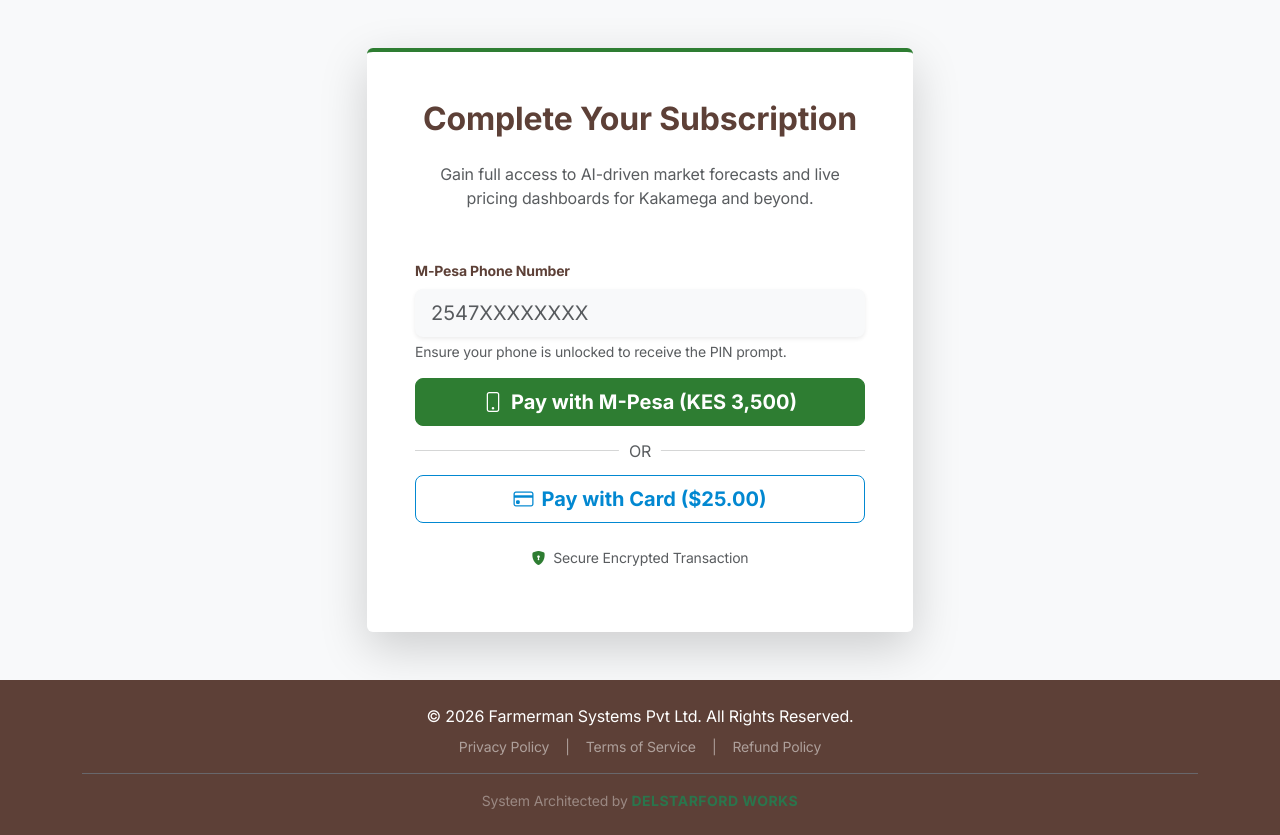
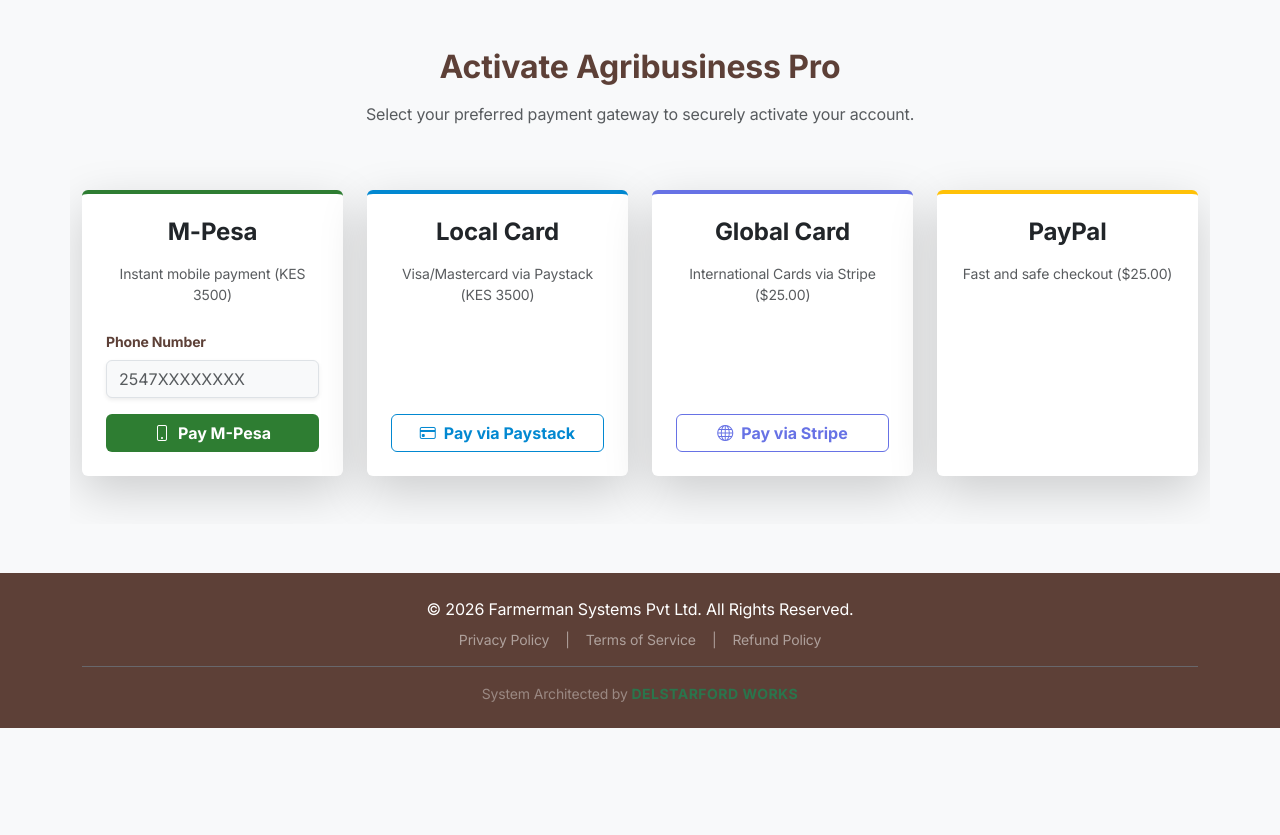
Before and after one commit to delstarford123/FARMERMA-SYSTEMS, a Flask app: page /checkout in a window 1280 px wide. Shown: the part 72-907 px from the top of the page. After the commit the page ends 800 px from the top, so only its background shows below. Run offline with Flask 3, Linux system fonts and the light colour scheme; the visitor is signed in with stand-in values (Sample User, id 1); data that the repository does not hold is empty; some libraries are stand-ins or nearby versions.

Commit message:
Fix M-Pesa redirect logic and add hidden plan_id to checkout form

```diff
--- a/main.py
+++ b/main.py
@@ -25,7 +25,7 @@ load_dotenv()
 MAIL_USERNAME = os.environ.get('MAIL_USERNAME')
 MAIL_PASSWORD = os.environ.get('MAIL_PASSWORD')
 MAIL_SERVER = 'smtp.gmail.com'
-MAIL_PORT = 465
+MAIL_PORT = 587
 
 # ... the rest of your Firebase setup and routes continue below ...
 
@@ -377,11 +377,40 @@ def account_settings():
     profile_data = user_ref.get() or {'full_name': 'User', 'email': session.get('user_email', '')}
     return render_template('accounts&subscription settings.html', profile=profile_data)
 
+
+
+
 @app.route('/checkout')
 def subscriber_checkout():
-    if 'user_id' not in session: return redirect(url_for('register'))
-    return render_template('subscriber checkout.html')
+    # 1. Get the plan from the URL (default to 'pro' if none is provided)
+    plan_id = request.args.get('plan', 'pro')
 
+    # 2. Set the dynamic prices based on the choice
+    if plan_id == 'basic':
+        plan_name = "Smallholder Plan"
+        amount_kes = 700
+        amount_usd = "5.00"
+    elif plan_id == 'enterprise':
+        plan_name = "Enterprise & NGO"
+        amount_kes = 20000
+        amount_usd = "150.00"
+    else: # Default to Pro
+        plan_id = 'pro'
+        plan_name = "Agribusiness Pro"
+        amount_kes = 3500
+        amount_usd = "25.00"
+
+    # 3. Pass everything to the frontend
+    return render_template(
+        'subscriber_checkout.html',
+        plan_id=plan_id,
+        plan_name=plan_name,
+        amount_kes=amount_kes,
+        amount_usd=amount_usd,
+        paystack_public_key=os.environ.get('PAYSTACK_PUBLIC_KEY'),
+        stripe_public_key=os.environ.get('STRIPE_PUBLIC_KEY'),
+        paypal_client_id=os.environ.get('PAYPAL_CLIENT_ID')
+    )
 # ==========================================
 # TRAINING ACADEMY (Fully Protected)
 # ==========================================
@@ -759,21 +788,74 @@ def api_market_prices():
     items = rtdb.reference('market_data').get() or {}
     return jsonify([{'id': k, **v} for k, v in items.items()]), 200
 
+
+
+
+
+
+
+
+
+
+
+
 # ==========================================
-# PAYMENTS & CALLBACKS
+# PAYMENTS & CALLBACKS (M-PESA)
 # ==========================================
 @app.route('/process-mpesa', methods=['POST'])
 def process_mpesa():
     phone = request.form.get('phone_number')
-    res = initiate_stk_push(phone, 1)
-    if res.get('ResponseCode') == '0':
-        rtdb.reference(f'pending_transactions/{res.get("CheckoutRequestID")}').set({
-            'user_id': session['user_id'], 'amount': 1, 'status': 'pending'
-        })
-        flash("Check your phone!", "success")
-        return redirect(url_for('payment_success'))
-    flash("Error initiating M-Pesa.", "danger")
-    return redirect(url_for('subscriber_checkout'))
+
+    # FIX: Get the plan from the FORM data, not the URL args
+    plan_id = request.form.get('plan_id', 'pro')
+
+    # 1. Safely catch the dynamic amount from the hidden HTML input
+    raw_amount = request.form.get('amount')
+
+    # 2. Convert to integer and handle potential math/input errors
+    try:
+        amount = int(raw_amount) if raw_amount else 3500
+    except (ValueError, TypeError):
+        amount = 3500
+
+    # 3. Trigger the STK push
+    try:
+        res = initiate_stk_push(phone, amount)
+
+        # LOGGING for your terminal
+        print(f"--- M-PESA DEBUG START ---")
+        print(f"Phone: {phone} | Amount: {amount} | Plan: {plan_id}")
+        print(f"Safaricom Response: {res}")
+        print(f"--- M-PESA DEBUG END ---")
+
+        # 4. Check if the request was accepted (ResponseCode '0')
+        if res and res.get('ResponseCode') == '0':
+            checkout_id = res.get("CheckoutRequestID")
+
+            # Record in Firebase
+            rtdb.reference(f'pending_transactions/{checkout_id}').set({
+                'user_id': session.get('user_id'),
+                'amount': amount,
+                'plan': plan_id, # Store plan so callback knows what tier to grant
+                'status': 'pending',
+                'timestamp': datetime.now().strftime("%Y-%m-%d %H:%M:%S")
+            })
+
+            flash("Check your phone! Enter your M-Pesa PIN to complete.", "success")
+            return redirect(url_for('payment_success'))
+
+        # Handle specific Safaricom error responses
+        error_msg = res.get('errorMessage', 'Safaricom service is currently unavailable.')
+        flash(f"M-Pesa Error: {error_msg}", "danger")
+
+    except Exception as e:
+        # This catches those 503 timeouts and connection resets
+        print(f"CRITICAL MPESA ERROR: {str(e)}")
+        flash("M-Pesa Gateway is unstable. Please try again or use a Card.", "danger")
+
+    # FIX: Redirect back to the corr
+    # ect plan page using the plan_id we caught above
+    return redirect(url_for('subscriber_checkout', plan=plan_id))
 
 @app.route('/mpesa-callback', methods=['POST'])
 def mpesa_callback():
@@ -795,6 +877,155 @@ def mpesa_callback():
 
 @app.route('/success')
 def payment_success(): return render_template('success.html')
+from flask import jsonify
+from datetime import datetime
+
+# ==========================================
+# SYSTEM DIAGNOSTICS & HEALTH CHECK
+# ==========================================
+@app.route('/diagnostics', methods=['GET'])
+def diagnostics():
+    """Returns a 200 OK status to let Render know the server is alive."""
+    return jsonify({
+        "status": "healthy",
+        "system": "Farmerman Systems",
+        "timestamp": datetime.now().strftime("%Y-%m-%d %H:%M:%S")
+    }), 200
+
+import stripe
+
+# Load Stripe and Paystack Keys
+stripe.api_key = os.environ.get('STRIPE_SECRET_KEY')
+PAYPAL_CLIENT_ID = os.environ.get('PAYPAL_CLIENT_ID')
+PAYSTACK_SECRET_KEY = os.environ.get('PAYSTACK_SECRET_KEY')
+
+# ==========================================
+# STRIPE PAYMENTS (Global Cards)
+# ==========================================
+@app.route('/create-stripe-session', methods=['POST'])
+def create_stripe_session():
+    try:
+        # 1. Get the plan sent from the frontend JavaScript
+        data = request.json
+        plan_id = data.get('plan', 'pro')
+
+        # 2. Determine the correct price in CENTS (Stripe uses cents, not dollars)
+        if plan_id == 'basic':
+            plan_name = 'Smallholder Plan'
+            unit_amount = 500 # $5.00
+        elif plan_id == 'enterprise':
+            plan_name = 'Enterprise & NGO'
+            unit_amount = 15000 # $150.00
+        else:
+            plan_id = 'pro'
+            plan_name = 'Agribusiness Pro'
+            unit_amount = 2500 # $25.00
+
+        # Create a Stripe Checkout Session
+        checkout_session = stripe.checkout.Session.create(
+            payment_method_types=['card'],
+            line_items=[{
+                'price_data': {
+                    'currency': 'usd',
+                    'unit_amount': unit_amount,
+                    'product_data': {
+                        'name': f'Farmerman Systems: {plan_name}',
+                    },
+                },
+                'quantity': 1,
+            }],
+            mode='payment',
+            # Pass both the user ID AND the plan ID so we know what to upgrade them to later!
+            metadata={
+                'user_id': session.get('user_id'),
+                'plan_id': plan_id
+            },
+            success_url=url_for('payment_success', _external=True) + '?session_id={CHECKOUT_SESSION_ID}',
+            cancel_url=url_for('subscriber_checkout', _external=True),
+        )
+        return jsonify({'id': checkout_session.id})
+    except Exception as e:
+        return jsonify(error=str(e)), 403
+
+
+# ==========================================
+# PAYPAL PAYMENTS (Backend Verification)
+# ==========================================
+@app.route('/paypal-transaction-complete', methods=['POST'])
+def paypal_transaction_complete():
+    data = request.json
+    order_id = data.get('orderID')
+    plan_id = data.get('plan', 'pro') # Read the dynamic plan
+    user_id = session.get('user_id')
+
+    # Calculate receipt amount for the database
+    amount_paid = 5.00 if plan_id == 'basic' else 150.00 if plan_id == 'enterprise' else 25.00
+
+    if user_id and order_id:
+        # Dynamically upgrade the user to their chosen tier
+        rtdb.reference(f'users/{user_id}').update({'subscription_tier': plan_id})
+
+        # Save the receipt
+        rtdb.reference(f'completed_transactions/{user_id}').push({
+            'receipt_number': order_id,
+            'amount': amount_paid,
+            'date': datetime.now().strftime("%Y-%m-%d %H:%M:%S"),
+            'plan': f'{plan_id.capitalize()} (PayPal)'
+        })
+        return jsonify({"status": "success"}), 200
+
+    return jsonify({"status": "failed"}), 400
+
+
+# ==========================================
+# PAYSTACK PAYMENTS (Local/Global Cards)
+# ==========================================
+@app.route('/verify-paystack')
+def verify_paystack():
+    """Verifies the card payment with Paystack and upgrades the user."""
+    reference = request.args.get('reference')
+    plan_id = request.args.get('plan', 'pro') # Read the dynamic plan from the URL
+    user_id = session.get('user_id')
+
+    if not reference or not user_id:
+        flash("Invalid payment reference.", "danger")
+        return redirect(url_for('subscriber_checkout'))
+
+    headers = {
+        "Authorization": f"Bearer {PAYSTACK_SECRET_KEY}",
+        "Content-Type": "application/json",
+    }
+    verify_url = f"https://api.paystack.co/transaction/verify/{reference}"
+
+    try:
+        response = requests.get(verify_url, headers=headers)
+        response_data = response.json()
+
+        if response_data.get('data', {}).get('status') == 'success':
+            # Paystack returns the amount in cents/kobo, so divide by 100 for the receipt
+            amount_paid = response_data['data']['amount'] / 100
+
+            # Dynamically upgrade the user tier
+            rtdb.reference(f'users/{user_id}').update({'subscription_tier': plan_id})
+
+            # Save the receipt
+            rtdb.reference(f'completed_transactions/{user_id}').push({
+                'receipt_number': reference,
+                'amount': amount_paid,
+                'date': datetime.now().strftime("%Y-%m-%d %H:%M:%S"),
+                'plan': f'{plan_id.capitalize()} (Paystack)'
+            })
+
+            flash(f"Payment successful! Welcome to the {plan_id.capitalize()} plan.", "success")
+            return redirect(url_for('payment_success'))
+        else:
+            flash("Payment verification failed.", "danger")
+            return redirect(url_for('subscriber_checkout'))
+
+    except Exception as e:
+        print(f"Paystack Error: {e}")
+        flash("Server error during verification.", "danger")
+        return redirect(url_for('subscriber_checkout'))
 
 # ==========================================
 # STATIC PAGES & ERRORS
--- a/templates/subscriber checkout.html
+++ /dev/null
@@ -1,104 +0,0 @@
-{% extends "base.html" %}
-
-{% block content %}
-<div class="container py-5 overflow-hidden">
-    <div class="row justify-content-center">
-        <div class="col-md-6">
-            {% with messages = get_flashed_messages(with_categories=true) %}
-              {% if messages %}
-                {% for category, message in messages %}
-                  <div class="alert alert-{{ 'success' if category == 'success' else 'danger' }} alert-dismissible fade show shadow-sm" role="alert">
-                    {{ message }}
-                    <button type="button" class="btn-close" data-bs-dismiss="alert" aria-label="Close"></button>
-                  </div>
-                {% endfor %}
-              {% endif %}
-            {% endwith %}
-
-            <div class="card shadow-lg border-0 payment-card border-top border-4" style="border-color: #2E7D32 !important;">
-                <div class="card-body p-5 text-center">
-                    <h2 class="fw-bold mb-4 checkout-title" style="color: #5D4037;">Complete Your Subscription</h2>
-                    <p class="text-muted mb-5 checkout-lead">Gain full access to AI-driven market forecasts and live pricing dashboards for Kakamega and beyond.</p>
-
-                    <form action="/process-mpesa" method="POST" class="mb-4 mpesa-form">
-                        <div class="mb-3 text-start">
-                            <label class="form-label small fw-bold" style="color: #5D4037;">M-Pesa Phone Number</label>
-                            <input type="text" name="phone_number" class="form-control form-control-lg border-0 bg-light shadow-sm" placeholder="2547XXXXXXXX" required>
-                            <div class="form-text">Ensure your phone is unlocked to receive the PIN prompt.</div>
-                        </div>
-                        <button type="submit" class="btn btn-lg w-100 fw-bold magnetic-btn text-white" style="background-color: #2E7D32; border-color: #2E7D32;">
-                            <i class="bi bi-phone me-2"></i>Pay with M-Pesa (KES 3,500)
-                        </button>
-                    </form>
-
-                    <div class="hr-text text-muted mb-4 checkout-divider" style="position: relative;">
-                        <hr><span style="position: absolute; top: 50%; left: 50%; transform: translate(-50%, -50%); background: #fff; padding: 0 10px;">OR</span>
-                    </div>
-
-                    <form action="/process-stripe" method="POST" class="stripe-form">
-                        <button type="submit" class="btn btn-outline-primary btn-lg w-100 fw-bold magnetic-btn" style="color: #0288D1; border-color: #0288D1;">
-                            <i class="bi bi-credit-card me-2"></i>Pay with Card ($25.00)
-                        </button>
-                    </form>
-
-                    <p class="small text-muted mt-4">
-                        <i class="bi bi-shield-lock-fill me-1" style="color: #2E7D32;"></i> Secure Encrypted Transaction
-                    </p>
-                </div>
-            </div>
-        </div>
-    </div>
-</div>
-
-<style>
-    .hr-text hr { margin: 0; }
-    /* Initial state for GSAP */
-    .payment-card, .mpesa-form, .stripe-form, .checkout-divider { opacity: 0; }
-    .btn-outline-primary:hover {
-        background-color: #0288D1;
-        color: white !important;
-    }
-</style>
-{% endblock %}
-
-{% block extra_js %}
-<script src="https://cdnjs.cloudflare.com/ajax/libs/gsap/3.12.2/gsap.min.js"></script>
-<script>
-    // Animations (Preserved from your snippet)
-    gsap.to(".payment-card", {
-        rotationX: 0, opacity: 1,
-        startAt: { rotationX: 90 },
-        transformPerspective: 800,
-        duration: 1.2, ease: "power3.out"
-    });
-
-    gsap.to(".mpesa-form", {
-        z: 0, opacity: 1,
-        startAt: { z: -500 },
-        transformPerspective: 1000,
-        duration: 1, delay: 0.5, ease: "power2.out"
-    });
-
-    gsap.to(".checkout-divider", { opacity: 1, duration: 0.5, delay: 0.8 });
-
-    gsap.to(".stripe-form", {
-        z: 0, opacity: 1,
-        startAt: { z: -500 },
-        transformPerspective: 1000,
-        duration: 1, delay: 1, ease: "power2.out"
-    });
-
-    const btns = document.querySelectorAll(".magnetic-btn");
-    btns.forEach(btn => {
-        btn.addEventListener("mousemove", (e) => {
-            const rect = btn.getBoundingClientRect();
-            const x = e.clientX - rect.left - rect.width / 2;
-            const y = e.clientY - rect.top - rect.height / 2;
-            gsap.to(btn, { x: x * 0.3, y: y * 0.3, duration: 0.3 });
-        });
-        btn.addEventListener("mouseleave", () => {
-            gsap.to(btn, { x: 0, y: 0, duration: 0.3 });
-        });
-    });
-</script>
-{% endblock %}
--- /dev/null
+++ b/templates/subscriber_checkout.html
@@ -0,0 +1,155 @@
+{% extends "base.html" %}
+
+{% block content %}
+<script src="https://js.paystack.co/v1/inline.js"></script>
+<script src="https://js.stripe.com/v3/"></script>
+<script src="https://www.paypal.com/sdk/js?client-id={{ paypal_client_id }}&currency=USD"></script>
+
+<div class="container py-5 overflow-hidden">
+    <div class="row justify-content-center text-center mb-5">
+        <div class="col-md-8">
+            {% with messages = get_flashed_messages(with_categories=true) %}
+              {% if messages %}
+                {% for category, message in messages %}
+                  <div class="alert alert-{{ 'success' if category == 'success' else 'danger' }} alert-dismissible fade show shadow-sm" role="alert">
+                    {{ message }}
+                    <button type="button" class="btn-close" data-bs-dismiss="alert" aria-label="Close"></button>
+                  </div>
+                {% endfor %}
+              {% endif %}
+            {% endwith %}
+
+            <h2 class="fw-bold mb-3 checkout-title" style="color: #5D4037;">Activate {{ plan_name }}</h2>
+            <p class="text-muted checkout-lead">Select your preferred payment gateway to securely activate your account.</p>
+        </div>
+    </div>
+
+    <div class="row justify-content-center g-4">
+
+        <div class="col-md-6 col-lg-3 payment-card">
+            <div class="card h-100 shadow-lg border-0 border-top border-4" style="border-color: #2E7D32 !important;">
+                <div class="card-body p-4 text-center d-flex flex-column">
+                    <h4 class="fw-bold mb-3">M-Pesa</h4>
+                    <p class="text-muted small mb-4">Instant mobile payment (KES {{ amount_kes }})</p>
+
+                    <form action="{{ url_for('process_mpesa') }}" method="POST" class="mt-auto mpesa-form">
+                        <div class="mb-3 text-start">
+                            <label class="form-label small fw-bold" style="color: #5D4037;">Phone Number</label>
+                            <input type="text" name="phone_number" class="form-control bg-light shadow-sm" placeholder="2547XXXXXXXX" required>
+
+                            <input type="hidden" name="amount" value="{{ amount_kes }}">
+                            <input type="hidden" name="plan_id" value="{{ plan_id }}">
+                        </div>
+                        <button type="submit" class="btn w-100 fw-bold magnetic-btn text-white" style="background-color: #2E7D32;">
+                            <i class="bi bi-phone me-2"></i>Pay M-Pesa
+                        </button>
+                    </form>
+                </div>
+            </div>
+        </div>
+
+        <div class="col-md-6 col-lg-3 payment-card">
+            <div class="card h-100 shadow-lg border-0 border-top border-4" style="border-color: #0288D1 !important;">
+                <div class="card-body p-4 text-center d-flex flex-column">
+                    <h4 class="fw-bold mb-3">Local Card</h4>
+                    <p class="text-muted small mb-4">Visa/Mastercard via Paystack (KES {{ amount_kes }})</p>
+
+                    <button id="paystack-button" class="btn btn-outline-primary mt-auto w-100 fw-bold magnetic-btn" style="color: #0288D1; border-color: #0288D1;">
+                        <i class="bi bi-credit-card me-2"></i>Pay via Paystack
+                    </button>
+                </div>
+            </div>
+        </div>
+
+        <div class="col-md-6 col-lg-3 payment-card">
+            <div class="card h-100 shadow-lg border-0 border-top border-4" style="border-color: #6772E5 !important;">
+                <div class="card-body p-4 text-center d-flex flex-column">
+                    <h4 class="fw-bold mb-3">Global Card</h4>
+                    <p class="text-muted small mb-4">International Cards via Stripe (${{ amount_usd }})</p>
+
+                    <button id="stripe-button" class="btn btn-outline-primary mt-auto w-100 fw-bold magnetic-btn" style="color: #6772E5; border-color: #6772E5;">
+                        <i class="bi bi-globe me-2"></i>Pay via Stripe
+                    </button>
+                </div>
+            </div>
+        </div>
+
+        <div class="col-md-6 col-lg-3 payment-card">
+            <div class="card h-100 shadow-lg border-0 border-top border-4" style="border-color: #FFC107 !important;">
+                <div class="card-body p-4 text-center d-flex flex-column">
+                    <h4 class="fw-bold mb-3">PayPal</h4>
+                    <p class="text-muted small mb-4">Fast and safe checkout (${{ amount_usd }})</p>
+
+                    <div id="paypal-button-container" class="mt-auto w-100 z-1"></div>
+                </div>
+            </div>
+        </div>
+
+    </div>
+</div>
+
+<style>
+    .payment-card { opacity: 0; }
+    .btn-outline-primary:hover { color: white !important; }
+    #stripe-button:hover { background-color: #6772E5; border-color: #6772E5; }
+    #paystack-button:hover { background-color: #0288D1; border-color: #0288D1; }
+</style>
+{% endblock %}
+
+{% block extra_js %}
+<script src="https://cdnjs.cloudflare.com/ajax/libs/gsap/3.12.2/gsap.min.js"></script>
+<script>
+    gsap.to(".payment-card", { y: 0, opacity: 1, startAt: { y: 40 }, stagger: 0.15, duration: 0.8, ease: "power3.out" });
+
+    // 2. PAYSTACK LOGIC
+    document.getElementById('paystack-button').addEventListener('click', function(e) {
+        e.preventDefault();
+        let handler = PaystackPop.setup({
+            key: '{{ paystack_public_key }}',
+            email: '{{ session.get("email", "user@farmerman.com") }}',
+            amount: {{ amount_kes }} * 100,
+            currency: 'KES',
+            ref: 'FMS_' + '{{ plan_id }}' + '_' + Math.floor((Math.random() * 1000000000) + 1),
+            callback: function(response) {
+                window.location.href = "/verify-paystack?reference=" + response.reference + "&plan={{ plan_id }}";
+            },
+            onClose: function() { alert('Payment window closed.'); }
+        });
+        handler.openIframe();
+    });
+
+    // 3. STRIPE LOGIC
+    var stripe = Stripe('{{ stripe_public_key }}');
+    document.getElementById('stripe-button').addEventListener('click', function() {
+        fetch('/create-stripe-session', {
+            method: 'POST',
+            headers: { 'Content-Type': 'application/json' },
+            body: JSON.stringify({ plan: '{{ plan_id }}' })
+        })
+        .then(function(response) { return response.json(); })
+        .then(function(session) { return stripe.redirectToCheckout({ sessionId: session.id }); })
+        .catch(function(error) { console.error('Error:', error); });
+    });
+
+    // 4. PAYPAL LOGIC
+    paypal.Buttons({
+        style: { layout: 'horizontal', color: 'gold', shape: 'rect', label: 'paypal', height: 40 },
+        createOrder: function(data, actions) {
+            return actions.order.create({
+                purchase_units: [{ amount: { value: '{{ amount_usd }}' } }]
+            });
+        },
+        onApprove: function(data, actions) {
+            return actions.order.capture().then(function(details) {
+                fetch('/paypal-transaction-complete', {
+                    method: 'POST',
+                    headers: { 'Content-Type': 'application/json' },
+                    body: JSON.stringify({ orderID: data.orderID, plan: '{{ plan_id }}' })
+                }).then(function() {
+                    window.location.href = "{{ url_for('payment_success') }}";
+                });
+            });
+        }
+    }).render('#paypal-button-container');
+</script>
+{% endblock %}
```
Also changed, not shown: mpesa.py (+47 -15 lines), templates/pricing&subscription.html (+4 -4 lines), 1 other file.
